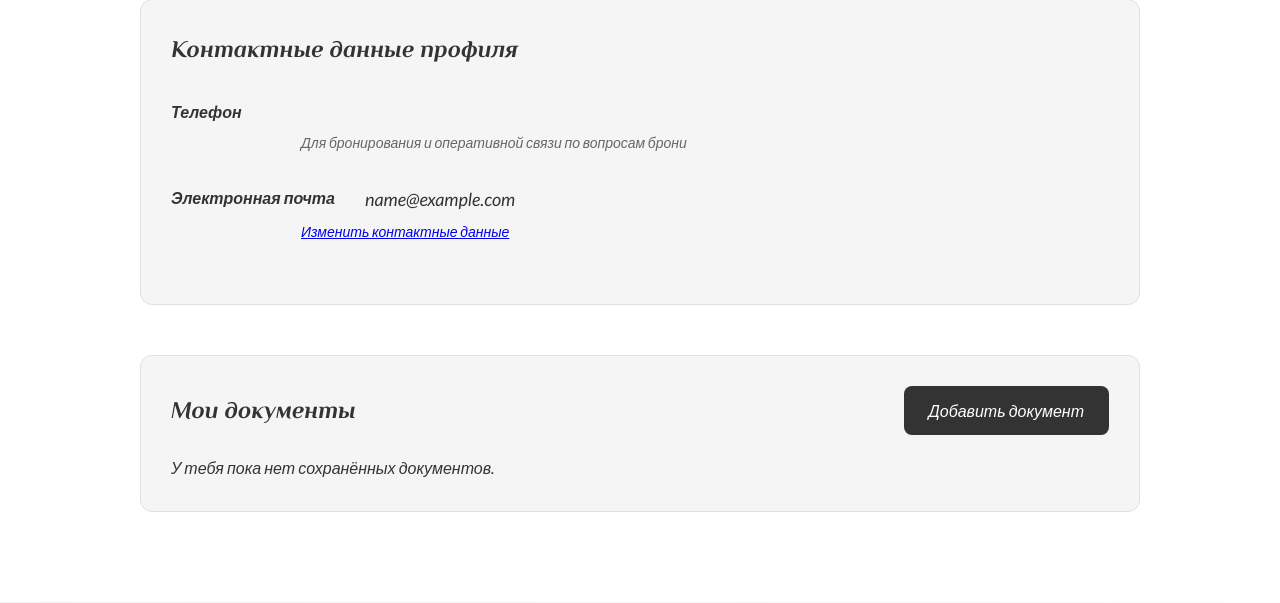
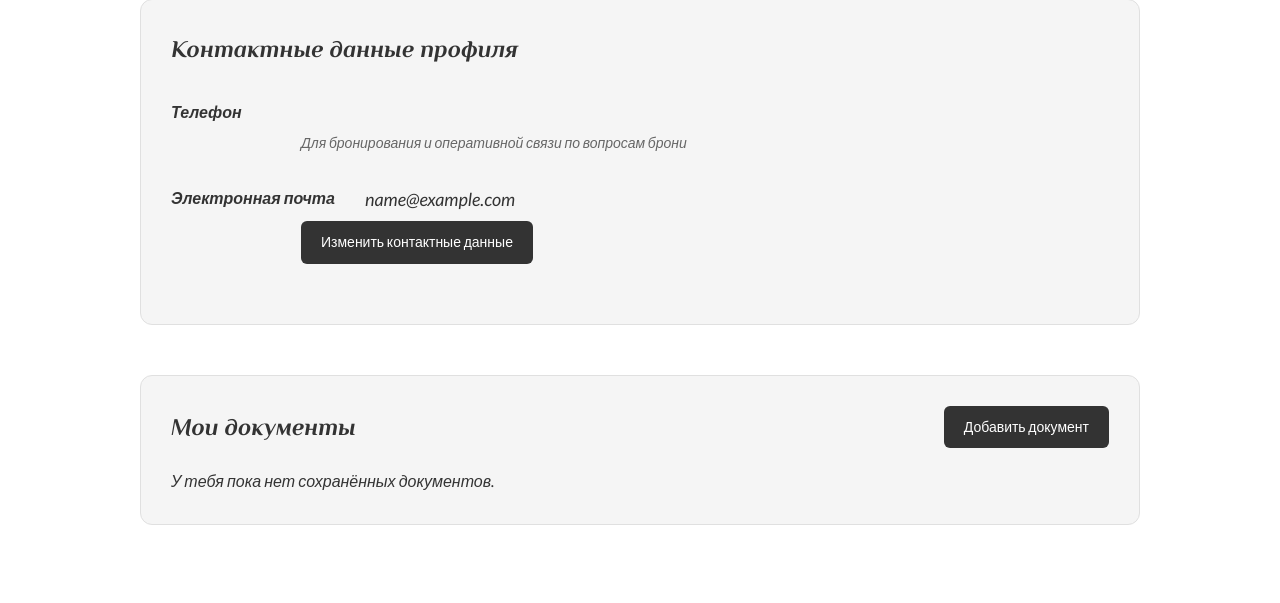
Before and after one commit to vladismargo-glitch/-TryTravel-Laravel, a Laravel app: page /documents.html in a window 1280 px wide. Shown: the part 605-1208 px from the top of the page. Run offline with Laravel 12, Linux system fonts and the light colour scheme; the visitor is signed in with stand-in values (Sample User, id 1); data that the repository does not hold is empty.

Commit message:
Polish account buttons

```diff
--- a/public/css/common.css
+++ b/public/css/common.css
@@ -68,19 +68,21 @@ img {
 
 .site-pagination-gap { color: #516477; }
 
-.empty-state-box .catalog-entry-button {
+.site-action-button {
     display: inline-block;
-    padding: 9px 16px;
+    padding: 10px 20px;
     border-radius: 6px;
     background: #333;
     color: #fff;
+    font-family: 'Lato', sans-serif;
+    font-size: 14px;
     font-style: normal;
-    font-weight: 700;
+    font-weight: 400;
     text-decoration: none;
 }
 
-.catalog-entry-button:hover { background: #555; }
-.catalog-entry-button:focus-visible { outline: 2px solid #174b80; outline-offset: 2px; }
+.site-action-button:hover { background: #555; }
+.site-action-button:focus-visible { outline: 2px solid #174b80; outline-offset: 2px; }
 
 .top-bar {
     background-color: #f8f9fa;
--- a/public/css/documents.css
+++ b/public/css/documents.css
@@ -52,25 +52,6 @@
     color: #666;
     font-style: italic;
     margin: 0 0 0 130px;
-}
-
-.add-button {
-    display: inline-block;
-    padding: 12px 25px;
-    background: #333;
-    color: white;
-    border: none;
-    border-radius: 8px;
-    font-family: 'Lato', sans-serif;
-    font-size: 16px;
-    font-weight: 500;
-    text-decoration: none;
-    cursor: pointer;
-    transition: background 0.3s;
-}
-
-.add-button:hover {
-    background: #555;
 }
 
 .document-section {
--- a/resources/views/account.blade.php
+++ b/resources/views/account.blade.php
@@ -58,7 +58,7 @@
             <div class="account-empty-state">
                 <div class="empty-state-box">
                     <p class="empty-state-text">У вас пока нет заявок на бронирование</p>
-                    <a class="catalog-entry-button" href="{{ route('tours.index') }}">Перейти в каталог</a>
+                    <a class="site-action-button" href="{{ route('tours.index') }}">Перейти в каталог</a>
                 </div>
             </div>
         @else
--- a/resources/views/documents.blade.php
+++ b/resources/views/documents.blade.php
@@ -67,14 +67,14 @@
                         <span class="contact-label">Электронная почта</span>
                         <div class="contact-value">{{ auth()->user()->email }}</div>
                     </div>
-                    <p class="contact-hint"><a href="{{ route('profile.edit') }}">Изменить контактные данные</a></p>
+                    <p class="contact-hint"><a class="site-action-button" href="{{ route('profile.edit') }}">Изменить контактные данные</a></p>
                 </div>
             </div>
 
             <section class="document-section">
                 <div class="document-header">
                     <h3 class="profile-section-title">Мои документы</h3>
-                    <a class="add-button" href="{{ route('documents.create') }}">Добавить документ</a>
+                    <a class="site-action-button" href="{{ route('documents.create') }}">Добавить документ</a>
                 </div>
 
                 @if (session('document_status'))
--- a/resources/views/favorites.blade.php
+++ b/resources/views/favorites.blade.php
@@ -60,7 +60,7 @@
                 <div class="empty-state-box">
                     <p class="empty-state-text">В избранном пока нет туров</p>
                     <p class="empty-state-subtext">Нажмите «В избранное» в карточке понравившегося тура.</p>
-                    <a class="catalog-entry-button" href="{{ route('tours.index') }}">Перейти в каталог</a>
+                    <a class="site-action-button" href="{{ route('tours.index') }}">Перейти в каталог</a>
                 </div>
             </div>
         @else
```
